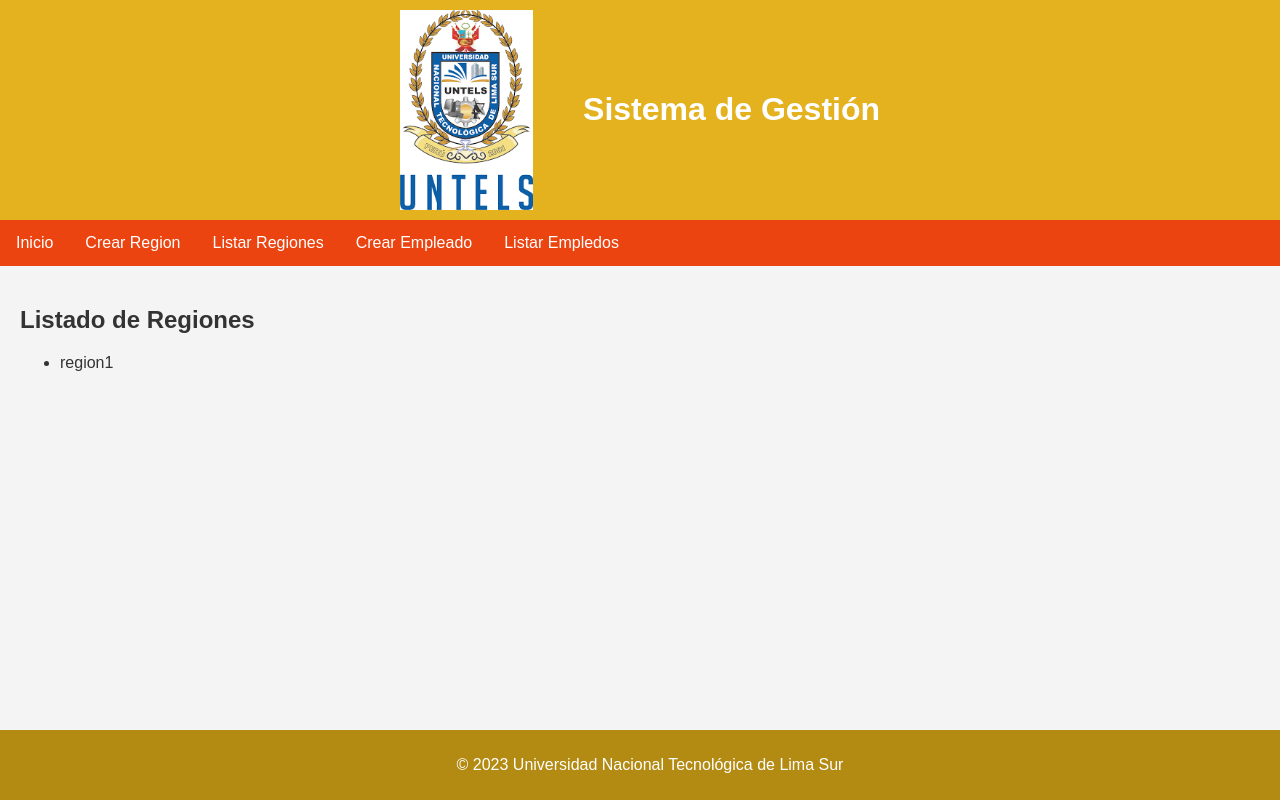
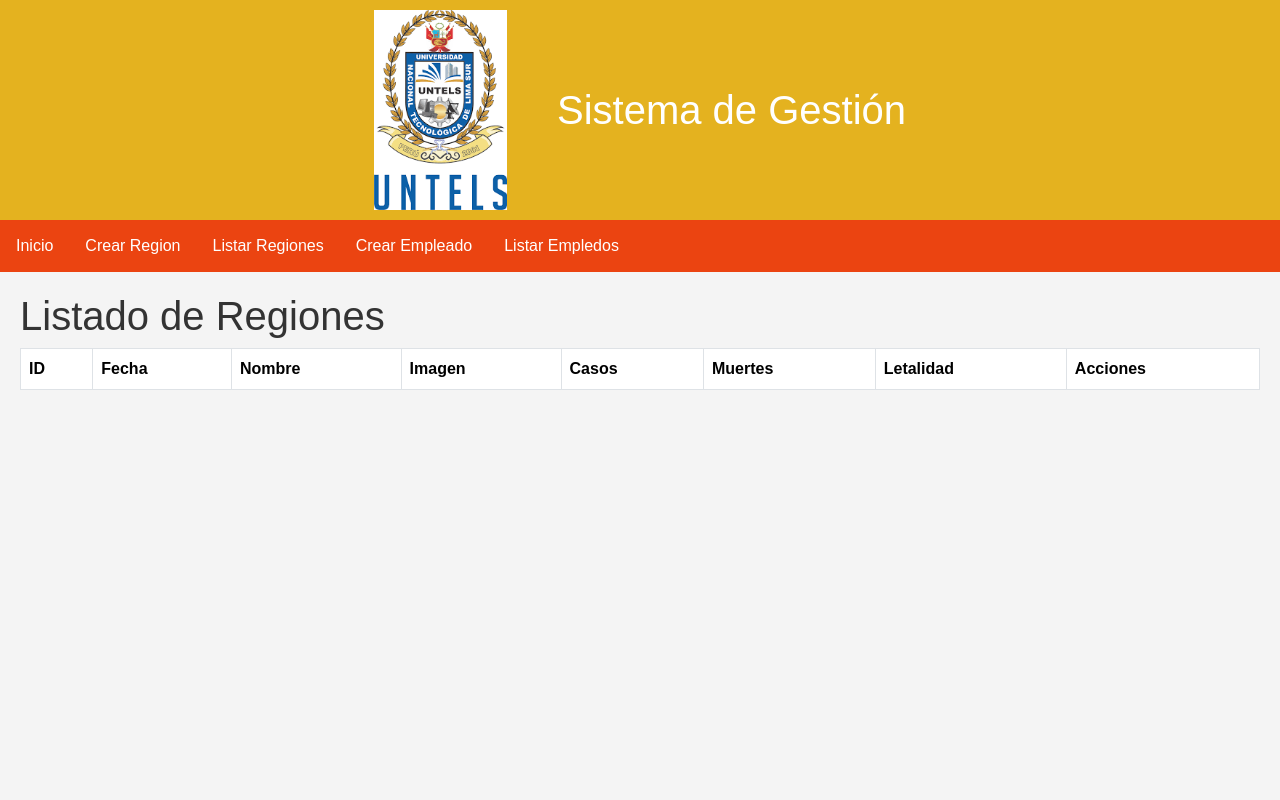
Before and after one commit to MarjorieLuque/susti_lp3, a Django app: page /listar_regiones/ in a window 1280 px wide. Run offline with Django 4.2, Linux system fonts and the light colour scheme; lists and menus that the app fills with data are empty.

Commit message:
CRUD_REGIONES

```diff
--- a/LP3_APP/templates/base.html
+++ b/LP3_APP/templates/base.html
@@ -4,6 +4,8 @@
     <meta charset="UTF-8">
     <meta name="viewport" content="width=device-width, initial-scale=1.0">
     <title>Sistema de Gestión </title>
+    <link href="https://cdn.jsdelivr.net/npm/bootstrap@5.3.2/dist/css/bootstrap.min.css" rel="stylesheet" integrity="sha384-T3c6CoIi6uLrA9TneNEoa7RxnatzjcDSCmG1MXxSR1GAsXEV/Dwwykc2MPK8M2HN" crossorigin="anonymous">
+
     {% load static %}
     <style>
         body {
@@ -87,8 +89,6 @@
         {% endblock %}
     </section>
 
-    <footer>
-        <p>© 2023 Universidad Nacional Tecnológica de Lima Sur</p>
-    </footer>
+
 </body>
 </html>
--- a/LP3_APP/templates/crear_empleado.html
+++ b/LP3_APP/templates/crear_empleado.html
@@ -5,5 +5,5 @@
 {% block content %}
     <h1>Agregar empleado</h1>
     <p>¡Aquí podrás agregar un nuevo empleado!</p>
-    <!-- Agrega el formulario de creación del empleado si es necesario -->
+
 {% endblock %}
--- a/LP3_APP/templates/crear_region.html
+++ b/LP3_APP/templates/crear_region.html
@@ -5,5 +5,5 @@
 {% block content %}
     <h1>Crear Region</h1>
     <p>Agregar Región    </p>
-    <!-- Agrega el formulario de creación del region si es necesario -->
+
 {% endblock %}
--- a/LP3_APP/templates/inicio.html
+++ b/LP3_APP/templates/inicio.html
@@ -4,5 +4,5 @@
 
 {% block content %}
     <h1>Mensaje de Saludo</h1>
-    <!-- Contenido específico de la página de inicio, si es necesario -->
+
 {% endblock %}
--- a/LP3_APP/templates/listar_empleados.html
+++ b/LP3_APP/templates/listar_empleados.html
@@ -7,6 +7,6 @@
     <ul>
         <li>Empleado 1 </li>
 
-        <!-- Lista de cursos -->
+
     </ul>
 {% endblock %}
--- a/LP3_APP/templates/listar_regiones.html
+++ b/LP3_APP/templates/listar_regiones.html
@@ -3,10 +3,39 @@
 {% block title %}Listar Regiones{% endblock %}
 
 {% block content %}
-    <h1>Listado de Regiones    </h1>
-    <ul>
-        <li>region1</li>
-
-
-    </ul>
+    <h1>Listado de Regiones</h1>
+    <div class="table-responsive">
+        <table class="table table-bordered table-striped">
+            <thead class="thead-dark">
+                <tr>
+                    <th>ID</th>
+                    <th>Fecha</th>
+                    <th>Nombre</th>
+                    <th>Imagen</th>
+                    <th>Casos</th>
+                    <th>Muertes</th>
+                    <th>Letalidad</th>
+                    <th>Acciones</th>
+                </tr>
+            </thead>
+            <tbody>
+                {% for region in region %}
+                    <tr>
+                        <td>{{ region.idregion }}</td>
+                        <td>{{ region.date }}</td>
+                        <td>{{ region.name }}</td>
+                        <td>
+                            <img src="{{ region.image.url }}" alt="{{ region.name }}" class="img-thumbnail" style="max-width: 100px; max-height: 100px;">
+                        </td>
+                        <td>{{ region.cases }}</td>
+                        <td>{{ region.deaths }}</td>
+                        <td>{{ region.lethality }}</td>
+                        <td>
+                            <a href="{% url 'region_delete' region.idregion %}" class="btn btn-danger btn-sm">Eliminar</a>
+                        </td>
+                    </tr>
+                {% endfor %}
+            </tbody>
+        </table>
+    </div>
 {% endblock %}
--- a/LP3_APP/urls.py
+++ b/LP3_APP/urls.py
@@ -1,5 +1,6 @@
 from django.urls import path
 from . import views
+from .views import region_delete
 urlpatterns = [
     path('', views.inicio, name='inicio'),
 
@@ -7,4 +8,5 @@ urlpatterns = [
     path('listar_regiones/', views.listar_regiones, name='listar_regiones'),
     path('crear_region/', views.crear_region, name='crear_region'),
     path('listar_empleados/', views.listar_empleados, name='listar_empleados'),
+    path('region_delete<int:idregion>/', region_delete, name='region_delete'),
 ]
--- a/LP3_APP/views.py
+++ b/LP3_APP/views.py
@@ -1,4 +1,7 @@
-from django.shortcuts import render
+from django.shortcuts import render, get_object_or_404
+from .models import Region
+from django.http import HttpResponseRedirect
+from django.urls import reverse
 
 
 # Create your views here.
@@ -17,3 +20,13 @@ def crear_region(request):
 
 def listar_regiones(request):
     return render(request, 'listar_regiones.html')
+
+
+def listar_regiones(request):
+    regiones = Region.objects.all()
+    return render(request, 'listar_regiones.html', {'regiones': regiones})
+
+def region_delete(request, idregion):
+    region = get_object_or_404(Region, idregion=idregion)
+    region.delete()
+    return HttpResponseRedirect(reverse('listar_regiones'))
```
Also changed, not shown: LP3_APP/models.py (+13 -0 lines), LP3_APP/migrations/0001_initial.py (added), db.sqlite3.
